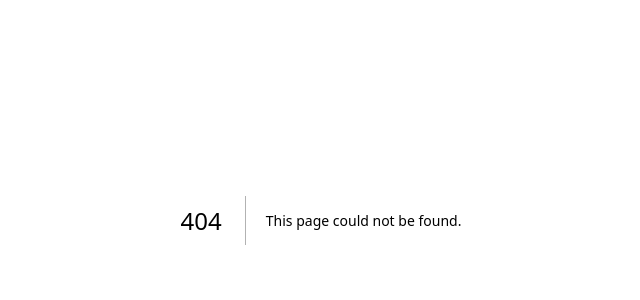
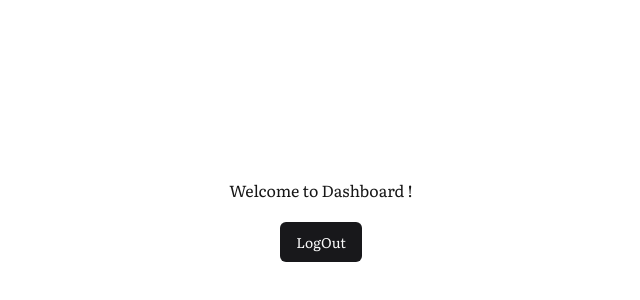
Before and after one commit to MohammedMeraj/StackSurge, a Next.js app: page /dashboard in a window 1280 px wide. Before the commit this address had no page. Shown: the part 180-480 px from the top of the page, without its empty margins (319-959 px from the left). Built offline with nearby package versions, Linux system fonts and the light colour scheme.

Commit message:
Dashboard page added

```diff
--- /dev/null
+++ b/src/app/(routes)/dashboard/page.tsx
@@ -0,0 +1,22 @@
+"use client"
+import { Button } from '@/components/ui/button'
+import { LoginLink, LogoutLink } from '@kinde-oss/kinde-auth-nextjs'
+import React from 'react'
+
+function Page() {
+  return (
+    <div className='w-screen  flex flex-col justify-center items-center h-screen'>
+        <div className='mb-5'>  Welcome to Dashboard !</div>
+          <Button>
+           <LogoutLink>
+            LogOut
+           </LogoutLink>
+           </Button>
+
+
+
+    </div>
+  )
+}
+
+export default Page
```
